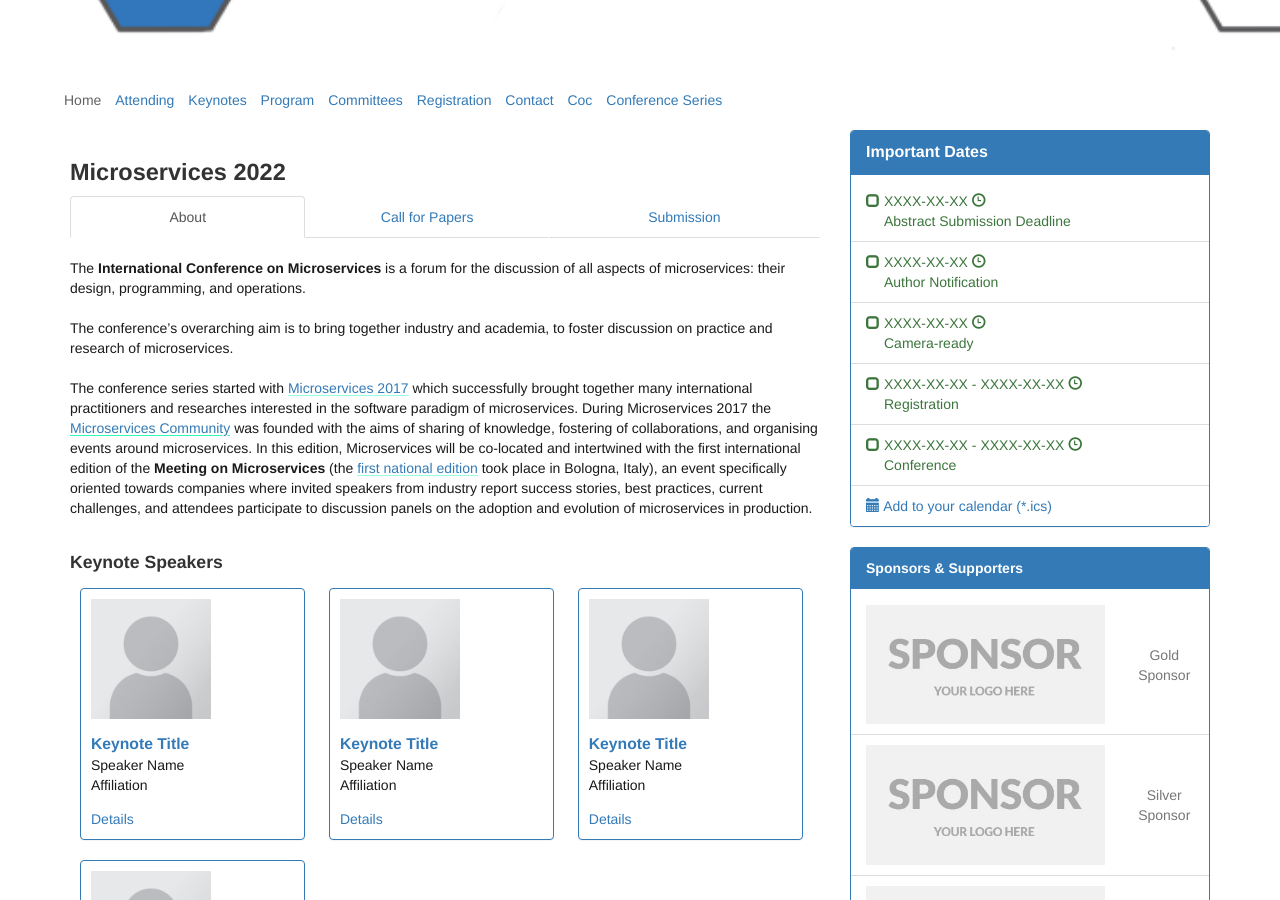
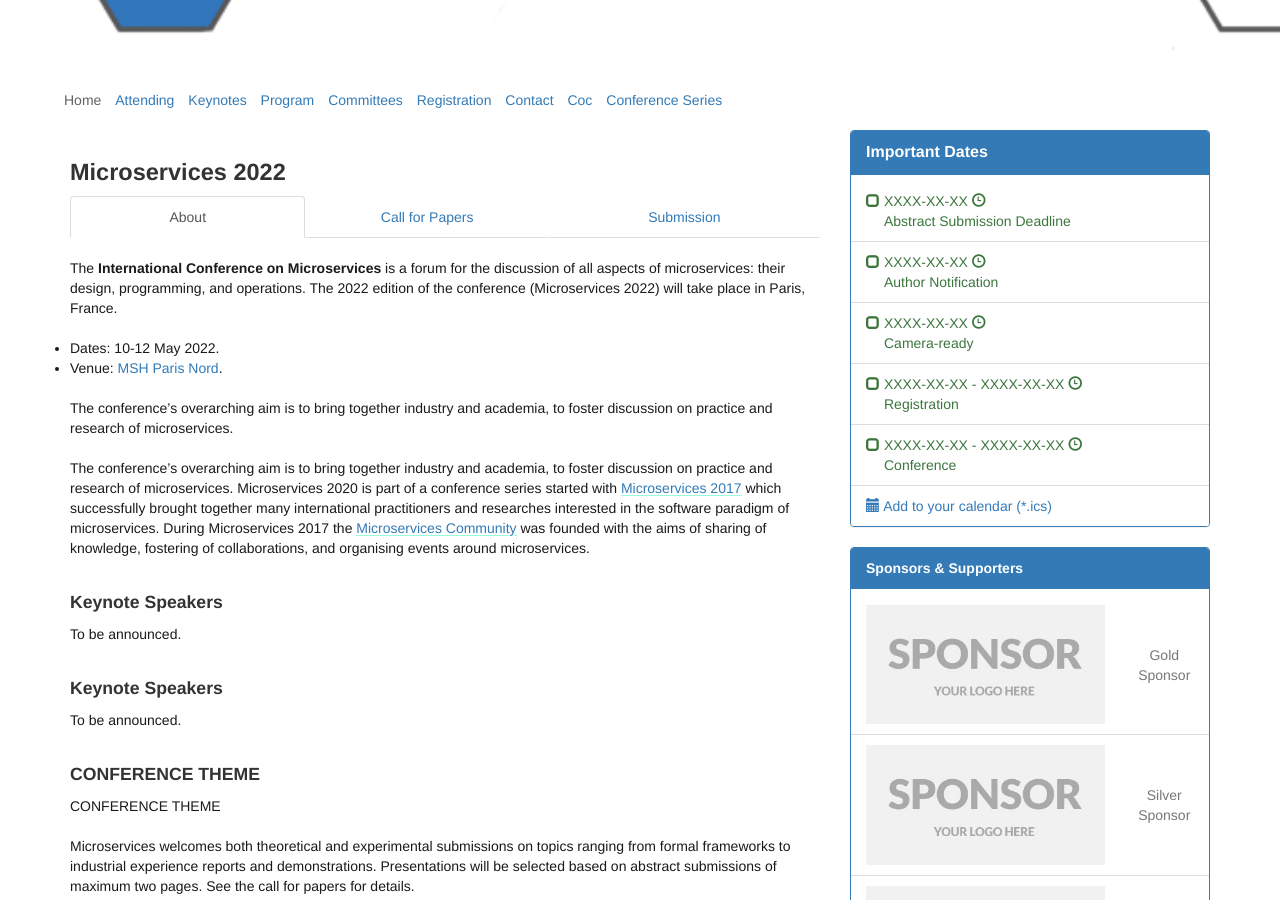
Before and after one commit to microservices-community/microservices-2022, a Jekyll site: the page built from index.md, in a window 1280 px wide and 900 px high, scrolled down 370 px. Built offline with Jekyll 4.4.1, drawn with Linux system fonts in a browser that asks for light colours; some of the changed text lies outside the part shown.

Commit message:
update about page

```diff
--- a/index.md
+++ b/index.md
@@ -17,6 +17,9 @@ excerpt: |
 
   {% include_relative include_md.html file="subpages/about.md" %}
 
+  {% include_relative include_md.html file="subpages/keynote_speakers_tba.md" %}
+
+  {% include_relative include_md.html file="subpages/conference_theme.md" %}
 </div>
 
 <div role="tabpanel" class="tab-pane" id="cfp">
--- a/subpages/about.md
+++ b/subpages/about.md
@@ -1,34 +1,15 @@
-The **International Conference on Microservices** is a forum for the discussion of all aspects of microservices: their design, programming, and operations.
+The **International Conference on Microservices** is a forum for the discussion of all aspects of microservices: their design, programming, and operations. The 2022 edition of the conference (Microservices 2022) will take place in Paris, France.
+
+- Dates: 10-12 May 2022.
+
+- Venue: [MSH Paris Nord](https://www.mshparisnord.fr/).
 
 
 The conference's overarching aim is to bring together industry and academia, to foster discussion on practice and research of microservices.
 
-The conference series started with [Microservices 2017](https://www.conf-micro.services/2017/index.html) which successfully brought together many international practitioners and researches interested in the software paradigm of microservices. During Microservices 2017 the [Microservices Community](https://microservices.community) was founded with the aims of sharing of knowledge, fostering of collaborations, and organising events around microservices.
-In this edition, Microservices will be co-located and intertwined with the first international edition of the **Meeting on Microservices** (the [first national edition](http://www.italianasoftware.com/mom2016_eng.html) took place in Bologna, Italy), an event specifically oriented towards companies where invited speakers from industry report success stories, best practices, current challenges, and attendees participate to discussion panels on the adoption and evolution of microservices in production.
+The conference’s overarching aim is to bring together industry and academia, to foster discussion on practice and research of microservices.
+Microservices 2020 is part of a conference series started with [Microservices 2017](https://www.conf-micro.services/2017/index.html) which successfully brought together many international practitioners and researches interested in the software paradigm of microservices. During Microservices 2017 the [Microservices Community](https://microservices.community) was founded with the aims of sharing of knowledge, fostering of collaborations, and organising events around microservices.
 
 ### Keynote Speakers
 
-<div>
-{% for keynote in site.data.keynotes %}
-  <div class="panel panel-primary" style="display:inline-block; padding:10px; margin:10px; width: 30%">
-    {% if keynote.picture %}
-    <img class="card-img" style="max-height:120px;max-width:120px;" src="{{ 'assets/images/speakers/' | append: keynote.picture | relative_url }}">
-    {% endif %}
-    <div class="card-body">
-      {% assign anchor = keynote.title | slugify %}
-      <h4 class="card-title"><a href="{{ 'keynotes/#' | append: anchor  | relative_url }}">{{keynote.title}}</a></h4>
-      <p class="card-text"> {{keynote.speaker}} <br>
-      {{keynote.affiliation}} </p>
-      <a class="card-link" href="{{ 'keynotes/#' | append: anchor  | relative_url }}">Details</a>
-    </div>
-  </div>
-{% endfor %}
-</div>
-
-<div markdown="1">
-### CONFERENCE THEME
-
-CONFERENCE THEME
-
-Microservices welcomes both theoretical and experimental submissions on topics ranging from formal frameworks to industrial experience reports and demonstrations. Presentations will be selected based on abstract submissions of maximum two pages. See the call for papers for details.
-</div>
+To be announced.
--- /dev/null
+++ b/subpages/conference_theme.md
@@ -0,0 +1,7 @@
+<div markdown="1">
+### CONFERENCE THEME
+
+CONFERENCE THEME
+
+Microservices welcomes both theoretical and experimental submissions on topics ranging from formal frameworks to industrial experience reports and demonstrations. Presentations will be selected based on abstract submissions of maximum two pages. See the call for papers for details.
+</div>
--- /dev/null
+++ b/subpages/keynote_speakers_tba.md
@@ -0,0 +1,3 @@
+### Keynote Speakers
+
+To be announced.
```
Also changed, not shown: subpages/keynote_speakers.md (added, +18 -0 lines).
